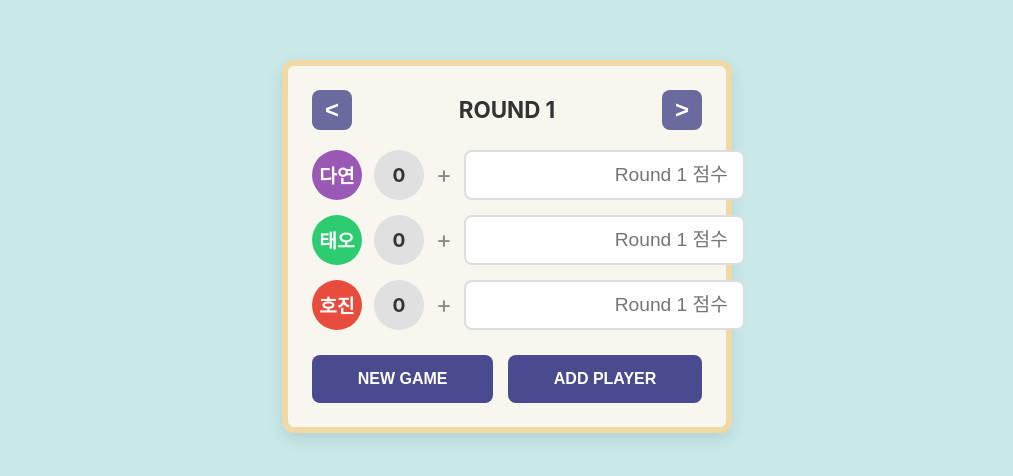
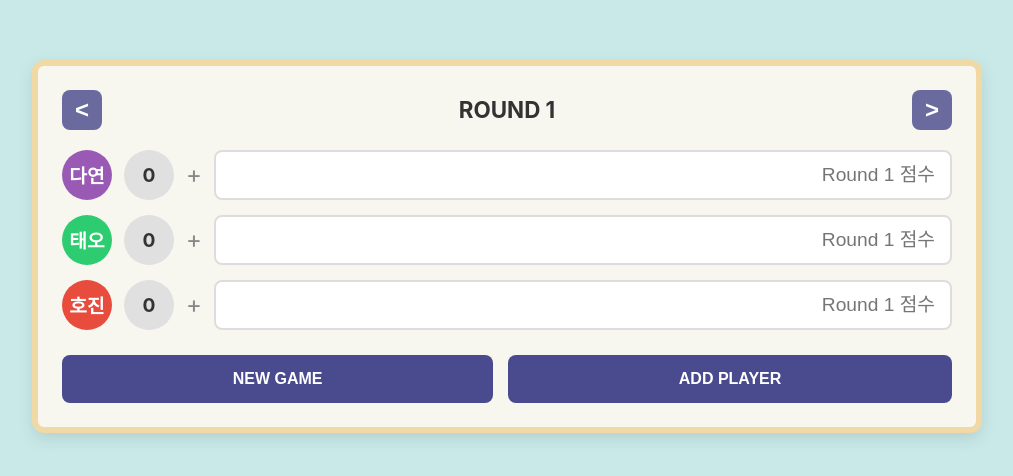
Before and after one commit to dkhjmu/score-board-html, a plain HTML site: page board/flip7.html in a window 1280 px wide. Shown: the part 154-630 px from the top of the page, without its empty margins (133-1146 px from the left). Drawn offline with Linux system fonts and the light colour scheme.

Commit message:
너비 조정.

```diff
--- a/board/flip7.html
+++ b/board/flip7.html
@@ -19,7 +19,7 @@
         /* 전체 컨테이너 */
         .scorecard-container {
             width: 100%;
-            max-width: 450px;
+            max-width: 950px;
             background-color: #f7f7f0; /* 이미지의 안쪽 배경색 */
             border-radius: 12px;
             box-shadow: 0 6px 16px rgba(0, 0, 0, 0.1);
@@ -64,6 +64,7 @@
             display: flex;
             flex-direction: column;
             gap: 15px;
+            min-width: 200px;
         }
 
         /* 개별 플레이어 행 */
@@ -181,7 +182,20 @@
         // 게임 상태 관리
         let players = []; // 플레이어 데이터 배열
         let currentRound = 1;
-        const playerColors = ['#9b59b6', '#2ecc71', '#e74c3c', '#3498db', '#f1c40f', '#e67e22']; // 플레이어 이니셜 배경색
+        const playerColors = [
+            '#9b59b6', // 보라
+            '#2ecc71', // 초록
+            '#e74c3c', // 빨강
+            '#3498db', // 파랑
+            '#f1c40f', // 노랑
+            '#e67e22', // 주황
+            '#1abc9c', // 청록
+            '#34495e', // 진회색
+            '#e91e63', // 핑크
+            '#9c27b0', // 자주
+            '#00bcd4', // 시안
+            '#ff5722'  // 주황빨강
+        ]; // 플레이어 이니셜 배경색 12가지
 
         // --- 함수 정의 ---
 
```
